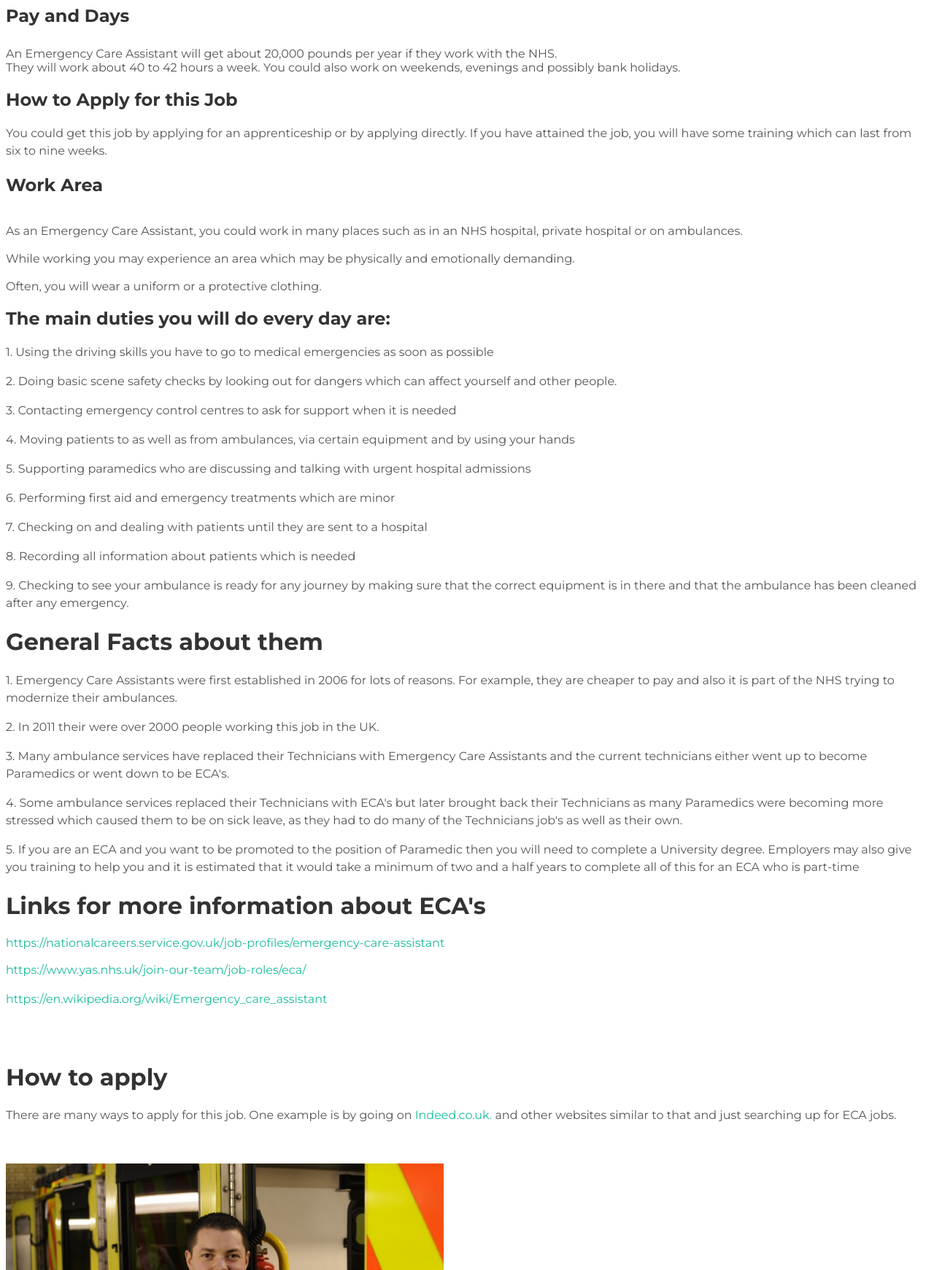
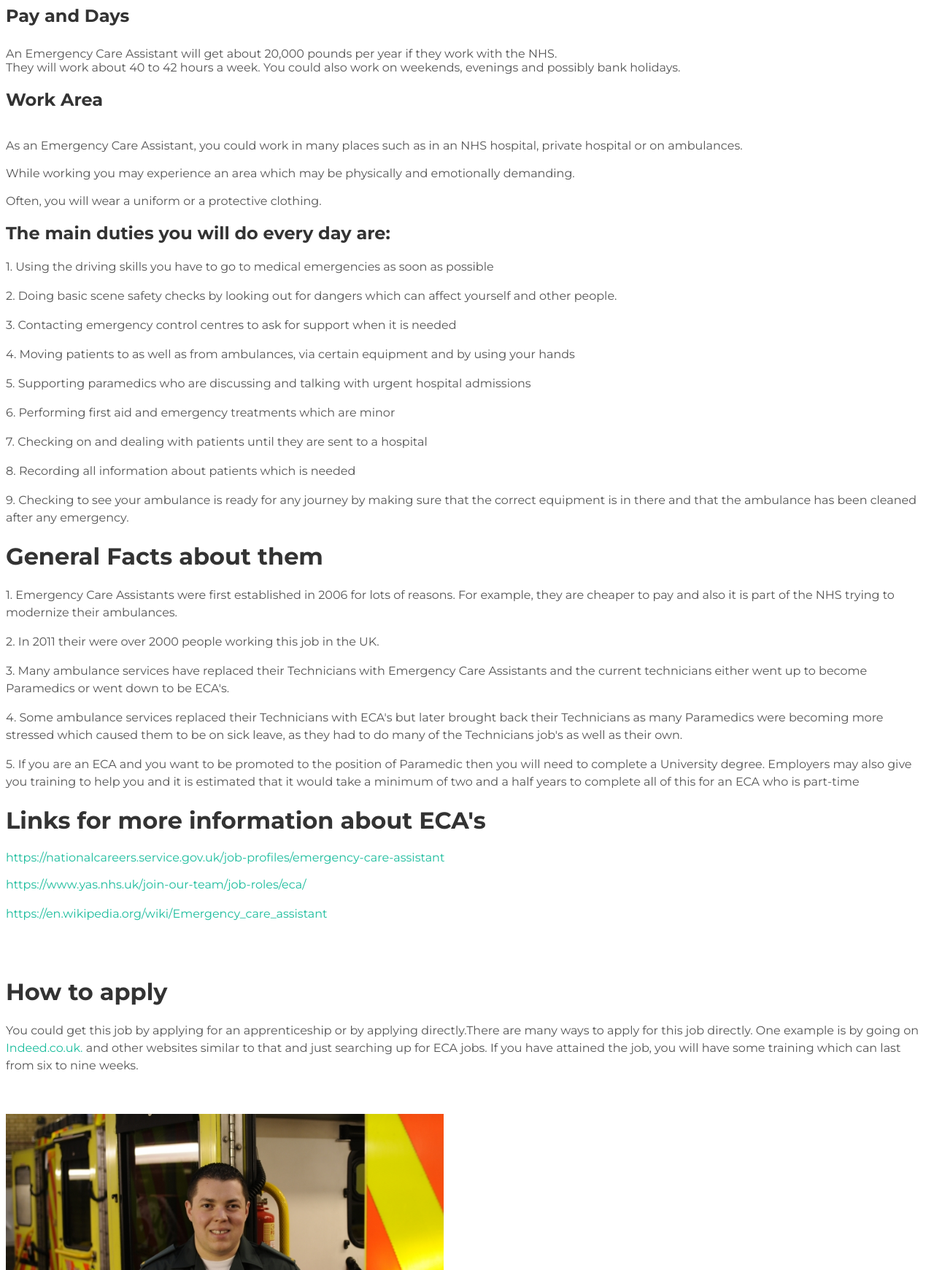
Before and after one commit to EmergencyCareAssistants/EmergencyCareAssistants.github.io, a plain HTML site: page index.html in a window 1280 px wide. Shown: the part 720-2461 px from the top of the page at 73% size. Drawn offline with Linux system fonts and the light colour scheme.

Commit message:
Update index.html

```diff
--- a/index.html
+++ b/index.html
@@ -26,9 +26,7 @@ To get this job you need a good education on the general  things you should know
 An Emergency Care Assistant will get about 20,000 pounds per year if they work with the NHS. <br>They will work about 40 to 42 hours a week. You could also work on weekends, evenings and possibly bank holidays.
 </p>
 <p>
-  <p> <h2> How to Apply for this Job </h2> </p>
-  <p> You could get this job by applying for an apprenticeship or by applying directly. If you have attained the job, you will have some training which can last from six to nine weeks.
-</p>
+
 <p> <h2> Work Area </h2> </p>
 <br>As an Emergency Care Assistant, you could work in many places such as in an NHS hospital, private hospital or on ambulances.</br>
 <br>While working you may experience an area which may be physically and emotionally demanding.</br>
@@ -86,5 +84,5 @@ An Emergency Care Assistant will get about 20,000 pounds per year if they work w
 <p><a href="https://en.wikipedia.org/wiki/Emergency_care_assistant" target="_blank"> https://en.wikipedia.org/wiki/Emergency_care_assistant </a></p>
 <br> </br>
 <h1>How to apply </h1>
-<p> There are many ways to apply for this job. One example is by going on <a href= "indeed.co.uk" target="_blank">Indeed.co.uk. </a> and other websites similar to that and just searching up for ECA jobs. </p>
+<p> You could get this job by applying for an apprenticeship or by applying directly.There are many ways to apply for this job directly. One example is by going on <a href= "indeed.co.uk" target="_blank">Indeed.co.uk. </a> and other websites similar to that and just searching up for ECA jobs.  If you have attained the job, you will have some training which can last from six to nine weeks.</p>
 <br> </br>                                <img src="download1.jpg" width= "600" length= "1200" align="middle">
```
